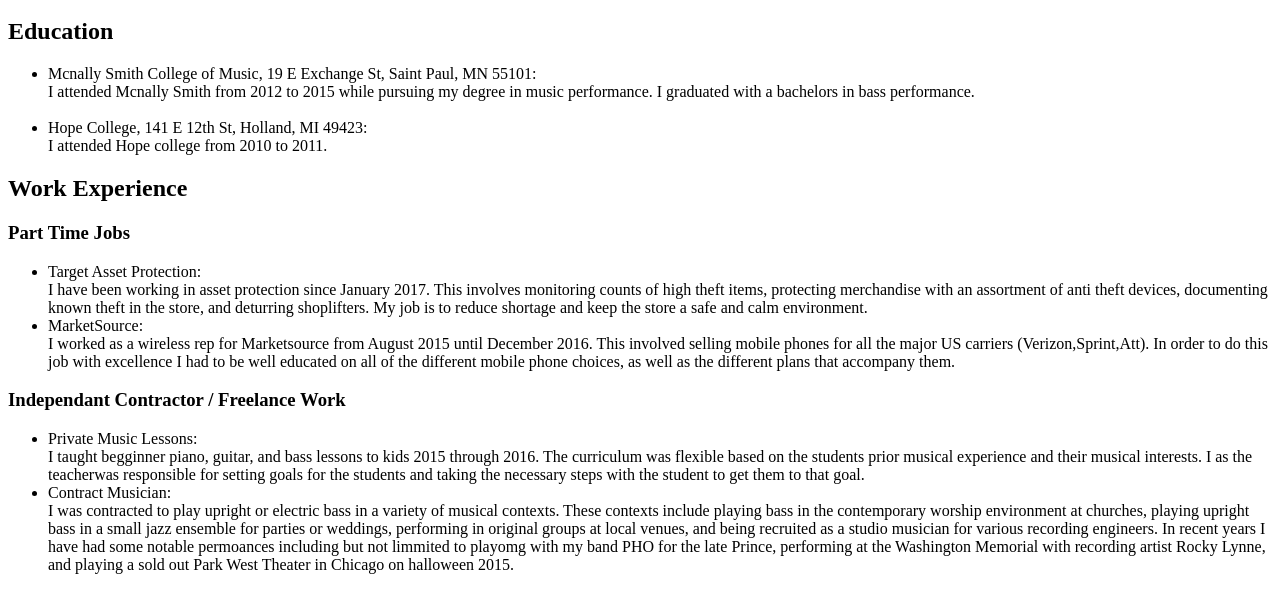
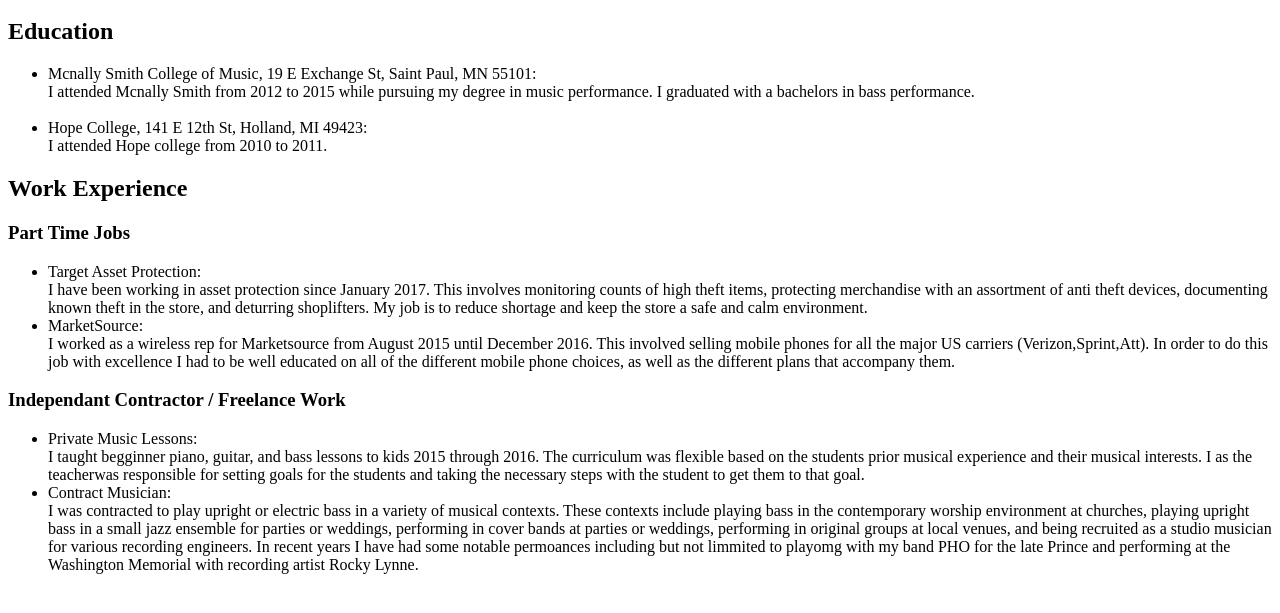
Before and after one commit to lukeibach/lukeibach.github.io, a plain HTML site: page index.html in a window 1280 px wide. Shown: the part 137-750 px from the top of the page. Drawn offline with Linux system fonts and the light colour scheme.

Commit message:
fixed a couple of errors

```diff
--- a/index.html
+++ b/index.html
@@ -34,8 +34,8 @@
    <li> Private Music Lessons: <br/>
     I taught begginner piano, guitar, and bass lessons to kids 2015 through 2016. The curriculum was flexible based on the students prior musical experience and their musical interests. I as the teacherwas responsible for setting goals for the students and taking the necessary steps with the student to get them to that goal.</li>
    <li> Contract Musician: <br/>
-    I was contracted to play upright or electric bass in a variety of musical contexts. These contexts include playing bass in the contemporary worship environment at churches, playing upright bass in a small jazz ensemble for parties or weddings, performing in original groups at local venues, and being recruited as a studio musician for various recording engineers.
-    In recent years I have had some notable permoances including but not limmited to playomg with my band PHO for the late Prince, performing at the Washington Memorial with recording artist Rocky Lynne, and playing a sold out Park West Theater in Chicago on halloween 2015. </li>
+    I was contracted to play upright or electric bass in a variety of musical contexts. These contexts include playing bass in the contemporary worship environment at churches, playing upright bass in a small jazz ensemble for parties or weddings, performing in cover bands at parties or weddings, performing in original groups at local venues, and being recruited as a studio musician for various recording engineers.
+    In recent years I have had some notable permoances including but not limmited to playomg with my band PHO for the late Prince and performing at the Washington Memorial with recording artist Rocky Lynne.</li>
  </ul>
 
 
```
